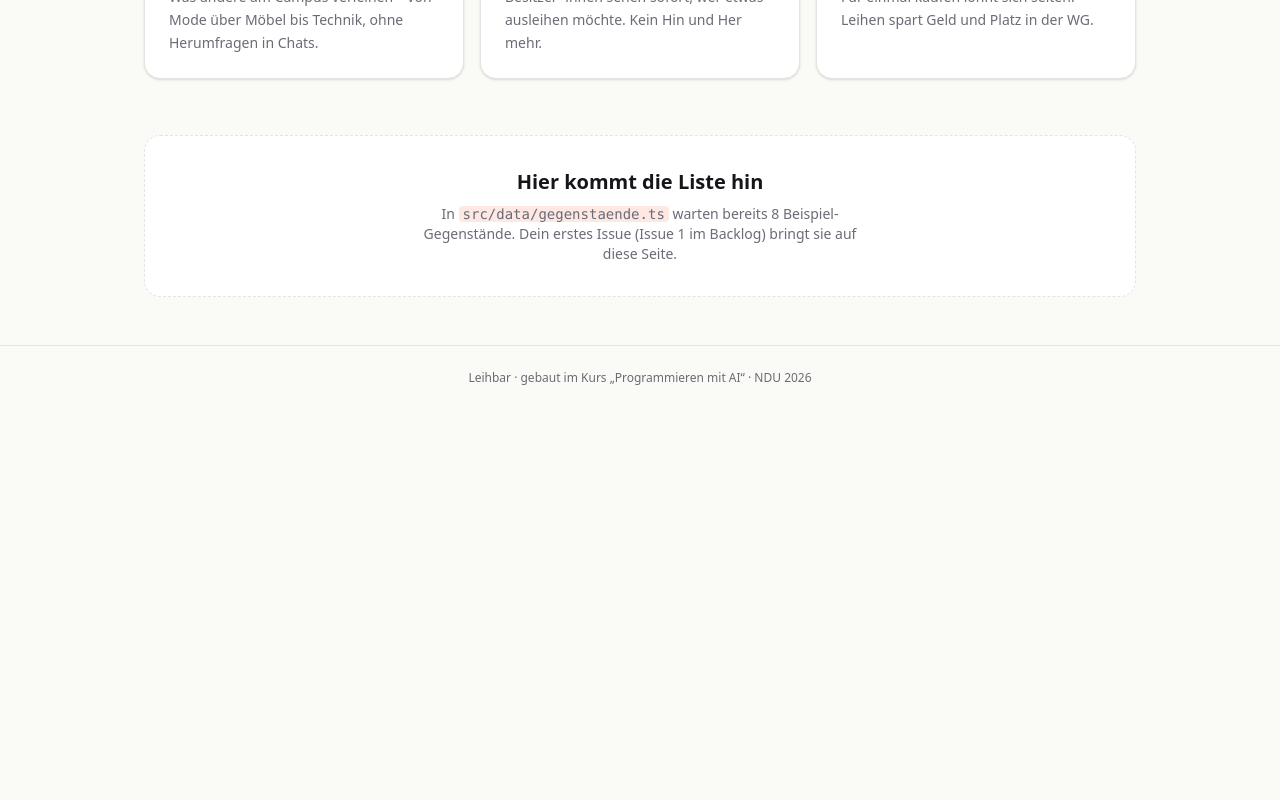
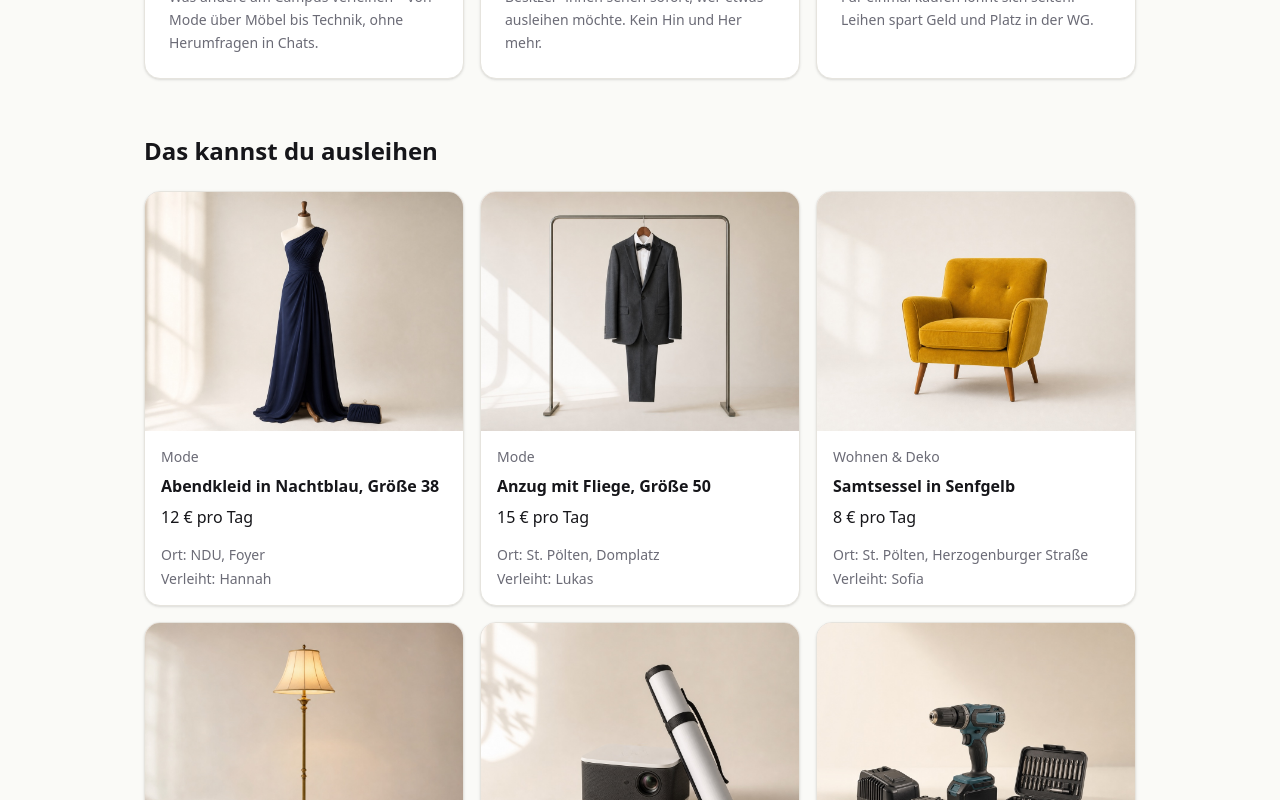
Before and after one commit to Joachim002/leihbar, a Next.js app: page / in a window 1280 px wide. Shown: the part 560-1360 px from the top of the page. Before the commit the page ends 970 px from the top, so only its background shows below. Built offline with nearby package versions, Linux system fonts and the light colour scheme.

Commit message:
Startseite zeigt ausleihbare Gegenstände als Karten
Bild, Kategorie, Titel, Preis, Ort und Besitzer*in; verliehene Gegenstände sind ausgeblendet.

Co-Authored-By: Claude Sonnet 5.5 <noreply@anthropic.com>

```diff
--- a/src/app/page.tsx
+++ b/src/app/page.tsx
@@ -1,9 +1,10 @@
 import { Hand, Recycle, Search } from "lucide-react";
 import FeatureCard from "@/components/FeatureCard";
+import GegenstandKarte from "@/components/GegenstandKarte";
 import { gegenstaende } from "@/data/gegenstaende";
 
 export default function Home() {
-  const anzahl = gegenstaende.length;
+  const verfuegbare = gegenstaende.filter((gegenstand) => gegenstand.verfuegbar);
 
   return (
     <main className="mx-auto flex w-full max-w-5xl flex-1 flex-col px-4 py-12 sm:block">
@@ -49,16 +50,23 @@ export default function Home() {
         />
       </section>
 
-      <section
-        id="gegenstaende"
-        className="rounded-2xl border border-dashed border-border bg-card p-8 text-center"
-      >
-        <h2 className="mb-2 text-xl font-semibold">Hier kommt die Liste hin</h2>
-        <p className="mx-auto max-w-md text-sm text-muted">
-          In <code className="rounded bg-accent-soft px-1">src/data/gegenstaende.ts</code>{" "}
-          warten bereits {anzahl} Beispiel-Gegenstände. Dein erstes Issue (Issue 1
-          im Backlog) bringt sie auf diese Seite.
-        </p>
+      <section id="gegenstaende" aria-labelledby="gegenstaende-titel" className="scroll-mt-4">
+        <h2 id="gegenstaende-titel" className="mb-6 text-2xl font-semibold">
+          Das kannst du ausleihen
+        </h2>
+        {verfuegbare.length > 0 ? (
+          <ul className="grid gap-4 sm:grid-cols-2 lg:grid-cols-3">
+            {verfuegbare.map((gegenstand, index) => (
+              <li key={gegenstand.id}>
+                <GegenstandKarte gegenstand={gegenstand} erstes={index === 0} />
+              </li>
+            ))}
+          </ul>
+        ) : (
+          <p className="rounded-2xl border border-dashed border-border bg-card p-8 text-center text-muted">
+            Gerade ist nichts zum Ausleihen da. Schau bald wieder vorbei.
+          </p>
+        )}
       </section>
     </main>
   );
--- /dev/null
+++ b/src/components/GegenstandKarte.tsx
@@ -0,0 +1,44 @@
+import Image from "next/image";
+import type { Gegenstand } from "@/data/gegenstaende";
+import { preisText } from "@/lib/format";
+
+type Props = {
+  gegenstand: Gegenstand;
+  /** Das erste sichtbare Bild wird vorab geladen. */
+  erstes?: boolean;
+};
+
+export default function GegenstandKarte({ gegenstand, erstes = false }: Props) {
+  const { titel, kategorie, besitzer, ort, preisProTag, bild } = gegenstand;
+
+  return (
+    <article className="flex h-full flex-col overflow-hidden rounded-2xl border border-border bg-card shadow-sm">
+      <div className="relative aspect-[4/3] bg-accent-soft">
+        {/* Der Titel steht direkt darunter, deshalb ist der Alt-Text leer. */}
+        <Image
+          src={bild}
+          alt=""
+          fill
+          sizes="(min-width: 1024px) 320px, (min-width: 640px) 45vw, 100vw"
+          className="object-cover"
+          preload={erstes}
+        />
+      </div>
+      <div className="flex flex-1 flex-col gap-2 p-4">
+        <p className="text-sm text-muted">{kategorie}</p>
+        <h3 className="font-semibold leading-snug">{titel}</h3>
+        <p className="font-medium">{preisText(preisProTag)}</p>
+        <dl className="mt-auto space-y-1 pt-2 text-sm text-muted">
+          <div className="flex gap-1">
+            <dt>Ort:</dt>
+            <dd>{ort}</dd>
+          </div>
+          <div className="flex gap-1">
+            <dt>Verleiht:</dt>
+            <dd>{besitzer}</dd>
+          </div>
+        </dl>
+      </div>
+    </article>
+  );
+}
```
